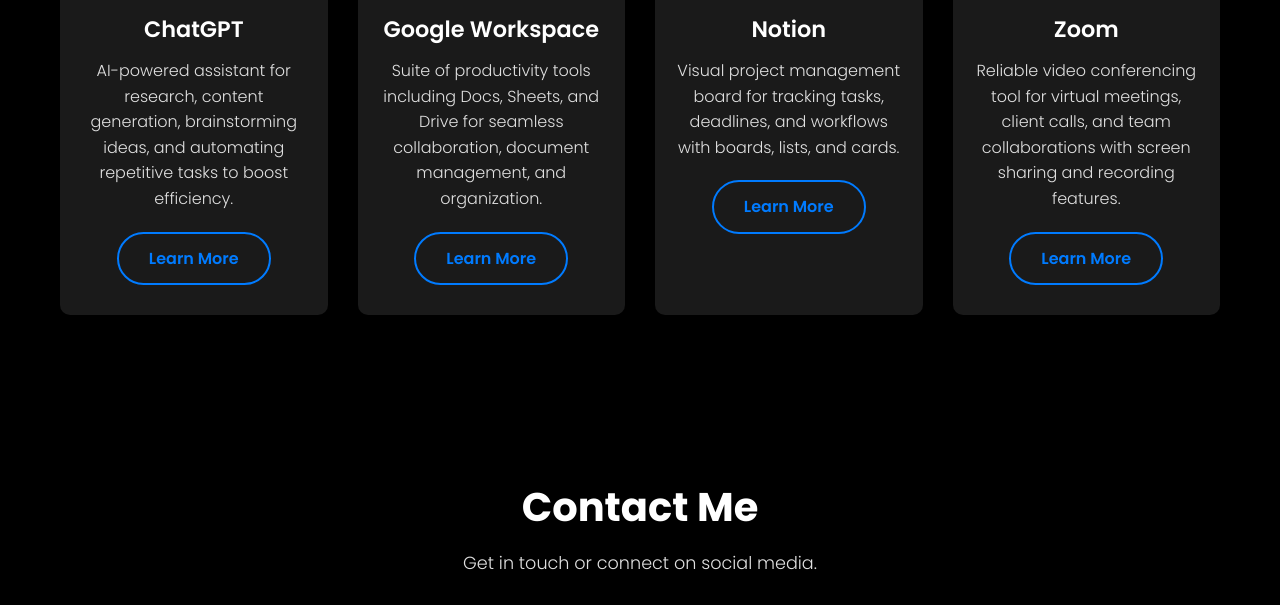
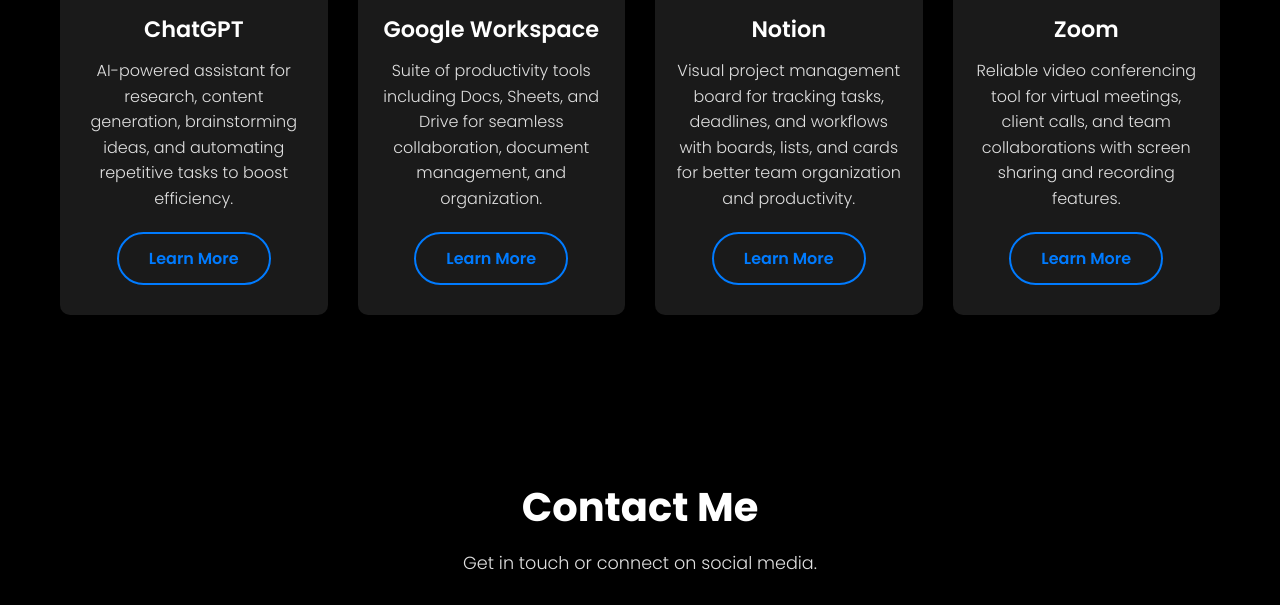
Before and after one commit to jraymondaquino/resume, a plain HTML site: page index.html in a window 1280 px wide. Shown: the part 2430-3035 px from the top of the page. Drawn offline with Linux system fonts and the light colour scheme.

Commit message:
Update index.html

```diff
--- a/index.html
+++ b/index.html
@@ -143,7 +143,7 @@
                 <article class="tool-card">
                     <i class="fas fa-tasks tool-icon"></i>
                     <h3>Notion</h3>
-                    <p>Visual project management board for tracking tasks, deadlines, and workflows with boards, lists, and cards.</p>
+                    <p>Visual project management board for tracking tasks, deadlines, and workflows with boards, lists, and cards for better team organization and productivity.</p>
                     <a href="https://www.notion.com" target="_blank" class="btn btn-secondary">Learn More</a>
                 </article>
                 <!-- Tool 4: Add more by duplicating -->
```
